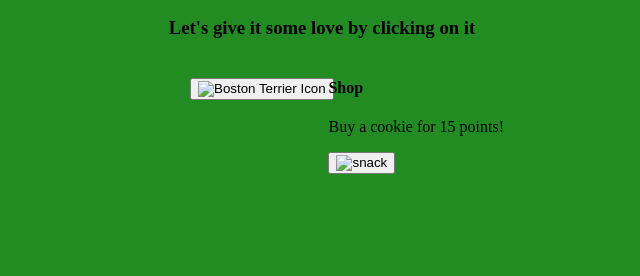
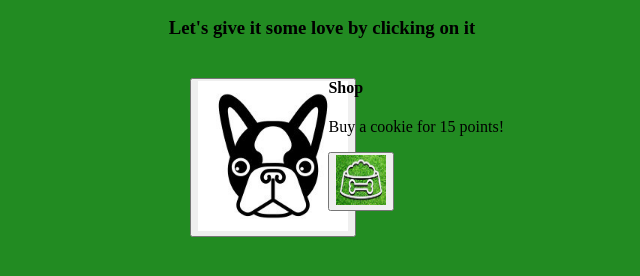
Before and after one commit to WendyQuarteer/cookie-clicker, a plain HTML site: page index.html in a window 1280 px wide. Shown: the part 110-386 px from the top of the page, without its empty margins (318-958 px from the left). Drawn offline with Linux system fonts and the light colour scheme.

Commit message:
pictures added

```diff
--- a/index.html
+++ b/index.html
@@ -11,7 +11,7 @@
 <h3 id="comment"></h3>
 <div class="click-dog">
     <button type="button" id="run">
-        <img src="pics/boston.png" alt="Boston Terrier Icon" title="Love me!" width="150" height="150">
+        <img src="pics/boston.jpg" alt="Boston Terrier Icon" title="Love me!" width="150" height="150">
     </button>
 </div>
 <section class=shop>
@@ -19,7 +19,7 @@
     <p>Buy a cookie for 15 points! </p>
     <div class="triple">
         <button type="button" id="cookie">
-            <img src="pics/cookie.png" alt="snack" title="Feed your dog!" width=50px" height="50px">
+            <img src="pics/food.jpg" alt="snack" title="Feed your dog!" width=50px" height="50px">
         </button>
     </div>
 </section>
--- a/script.js
+++ b/script.js
@@ -35,6 +35,6 @@ document.getElementById("cookie").addEventListener("click", function cookie() {
         label.innerText = (`Your points: ${points}`);
         console.log(label.innerText);
         click *= 3;
-        comment.innerText = ('That\'s right, from here on out you are getting double the points!');
+        comment.innerText = ('That\'s right, from here on out you are getting triple the points!');
     }
 });
```
Also changed, not shown: pics/boston.jpg (added), pics/food.jpg (added), 1 other file.
